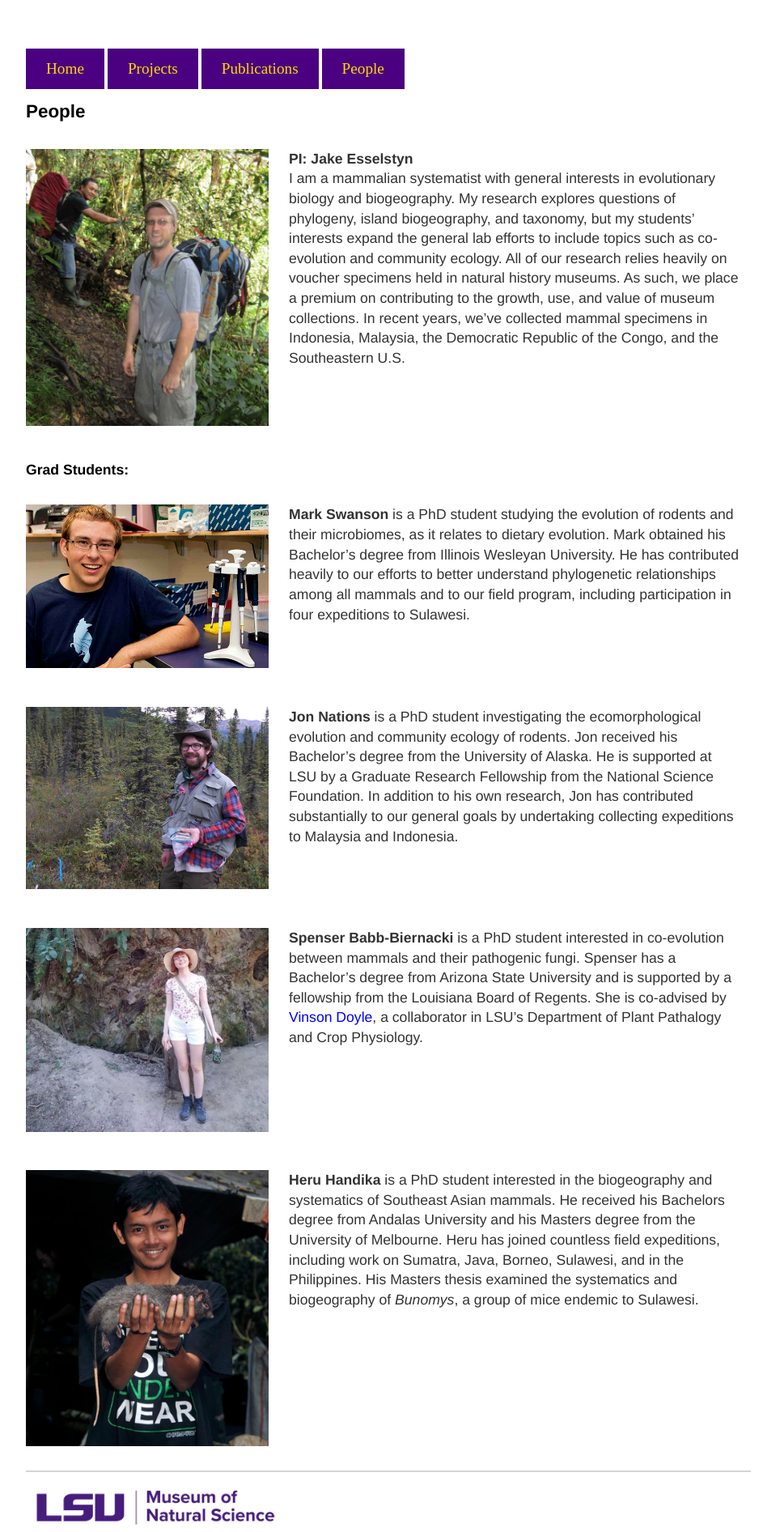
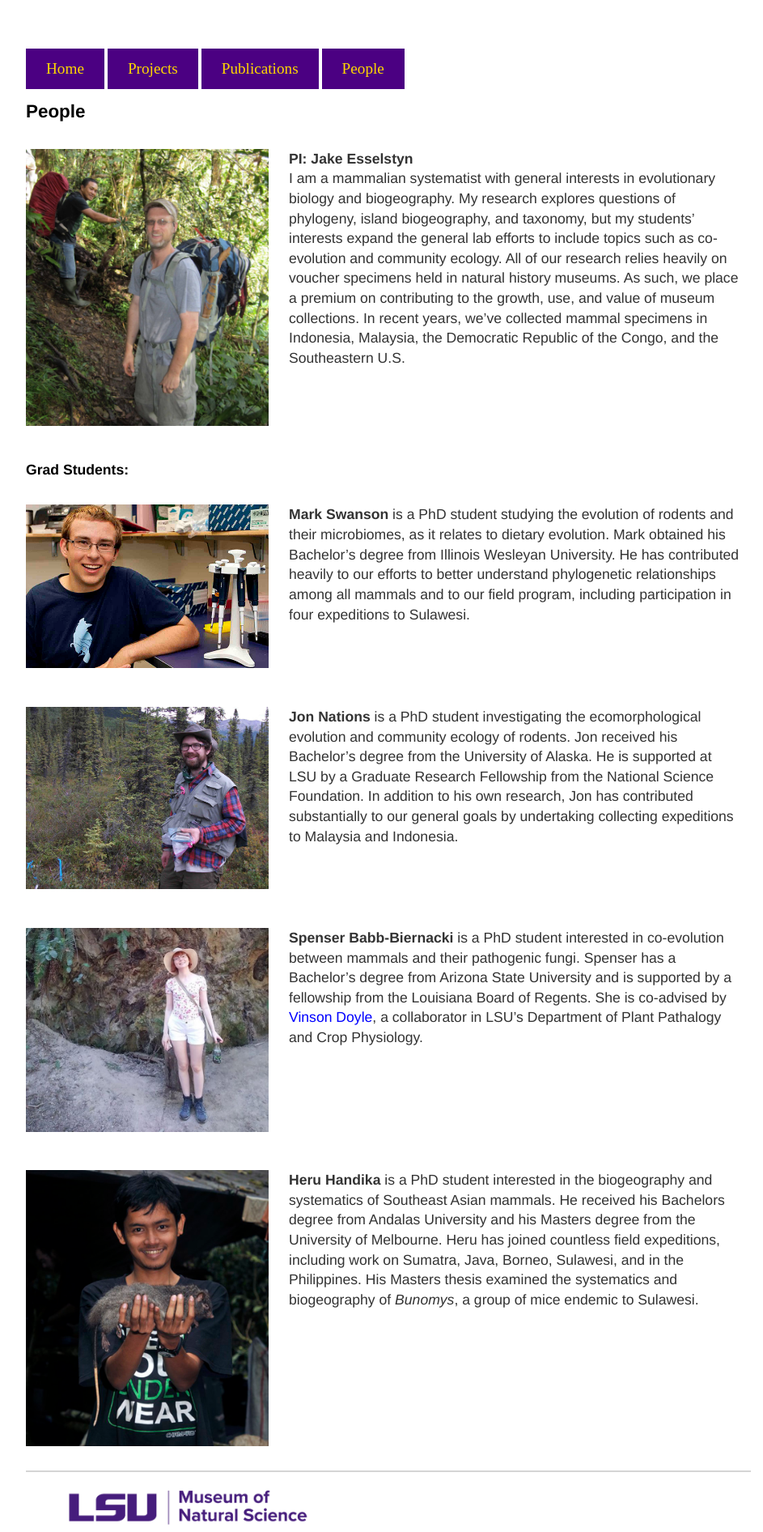
Before and after one commit to esselstyn/esselstyn.github.io, a Jekyll site: the page built from people.md, in a window 1280 px wide. Shown: the whole page at 81% size, without its empty margins (160-1103 px from the left). Built offline with Jekyll 4.4.1, drawn with Linux system fonts in a browser that asks for light colours.

Commit message:
fixed indentation, deleted footer formatting

```diff
--- a/_layouts/default.html
+++ b/_layouts/default.html
@@ -8,7 +8,7 @@
     <title>{{ page.title }}</title>
     <!-- link to main stylesheet -->
     <link rel="stylesheet" type="text/css" href="/css/main.css">
-	<style>
+		<style>
             a.class1:link, a.class1:visited {
                 background-color: indigo;
                 color: gold;
--- a/css/main.css
+++ b/css/main.css
@@ -2,13 +2,13 @@ body {
     margin: 60px auto;
     width: 70%;
 }
-nav ul, footer ul {
+nav ul {
     font-family:'Helvetica', 'Arial', 'Sans-Serif';
     padding: 0px;
     list-style: none;
     font-weight: bold;
 }
-nav ul li, footer ul li {
+nav ul li {
     display: inline;
     margin-right: 20px;
 }
```
